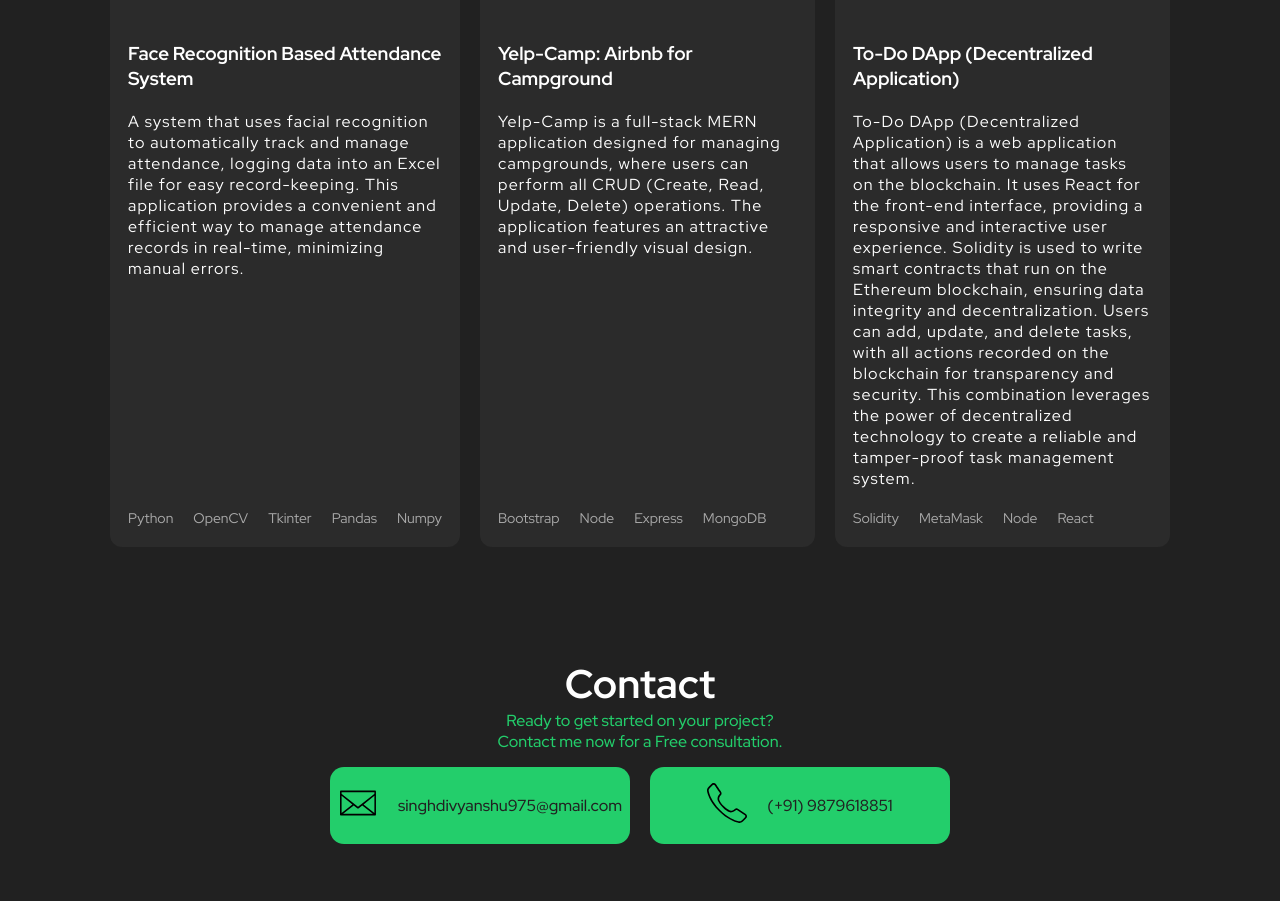
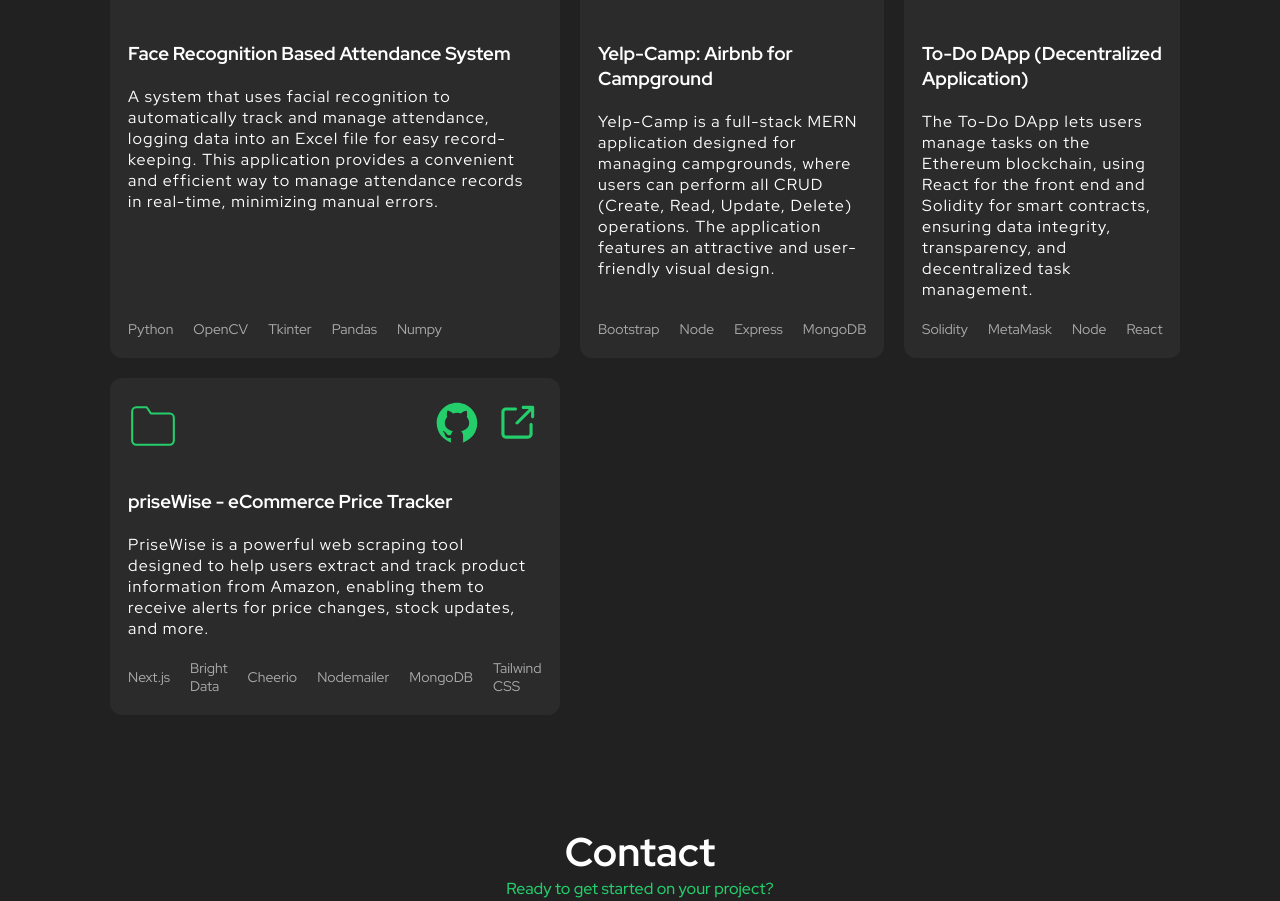
Before and after one commit to divyanshuu8/Divyanshu-Portfolio, a React (Create React App) app: page / in a window 1280 px wide. Shown: the part 1660-2561 px from the top of the page. Built offline with nearby package versions, Linux system fonts and the light colour scheme.

Commit message:
new proj

```diff
--- a/src/components/Project/Project.tsx
+++ b/src/components/Project/Project.tsx
@@ -145,16 +145,10 @@
             <div className="body">
               <h3>To-Do DApp (Decentralized Application)</h3>
               <p>
-                To-Do DApp (Decentralized Application) is a web application that
-                allows users to manage tasks on the blockchain. It uses React
-                for the front-end interface, providing a responsive and
-                interactive user experience. Solidity is used to write smart
-                contracts that run on the Ethereum blockchain, ensuring data
-                integrity and decentralization. Users can add, update, and
-                delete tasks, with all actions recorded on the blockchain for
-                transparency and security. This combination leverages the power
-                of decentralized technology to create a reliable and
-                tamper-proof task management system.
+                The To-Do DApp lets users manage tasks on the Ethereum
+                blockchain, using React for the front end and Solidity for smart
+                contracts, ensuring data integrity, transparency, and
+                decentralized task management.
               </p>
             </div>
             <footer>
@@ -163,6 +157,61 @@
                 <li>MetaMask</li>
                 <li>Node</li>
                 <li>React</li>
+              </ul>
+            </footer>
+          </div>
+        </ScrollAnimation>
+
+        <ScrollAnimation animateIn="flipInX">
+          <div className="project">
+            <header>
+              <svg
+                width="50"
+                xmlns="http://www.w3.org/2000/svg"
+                role="img"
+                viewBox="0 0 24 24"
+                fill="none"
+                stroke="#23ce6b "
+                strokeWidth="1"
+                strokeLinecap="round"
+                strokeLinejoin="round"
+              >
+                <title>Folder</title>{" "}
+                <path d="M22 19a2 2 0 0 1-2 2H4a2 2 0 0 1-2-2V5a2 2 0 0 1 2-2h5l2 3h9a2 2 0 0 1 2 2z"></path>{" "}
+              </svg>
+              <div className="project-links">
+                <a
+                  href="https://github.com/divyanshuu8/web-Scraper"
+                  target="_blank"
+                  rel="noreferrer"
+                >
+                  <img src={githubIcon} alt="Visit site" />{" "}
+                </a>
+                <a
+                  href="https://prisewise.netlify.app/"
+                  target="_blank"
+                  rel="noreferrer"
+                >
+                  <img src={externalLink} alt="Visit site" />
+                </a>
+              </div>
+            </header>
+            <div className="body">
+              <h3>priseWise - eCommerce Price Tracker</h3>
+              <p>
+                PriseWise is a powerful web scraping tool designed to help users
+                extract and track product information from Amazon, enabling them
+                to receive alerts for price changes, stock updates, and more.
+              </p>
+            </div>
+            <footer>
+              <ul className="tech-list">
+                <li>Next.js</li>
+                <li>Bright Data</li>
+                <li>Cheerio</li>
+                <li>Nodemailer</li>
+                <li>MongoDB</li>
+                <li>Tailwind CSS</li>
               </ul>
             </footer>
           </div>
```
